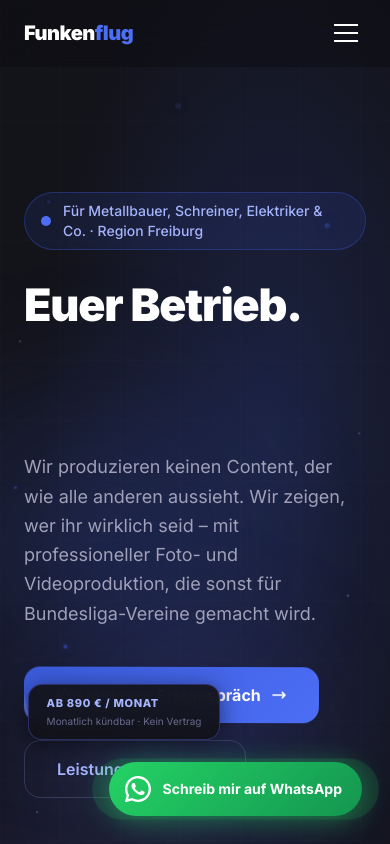
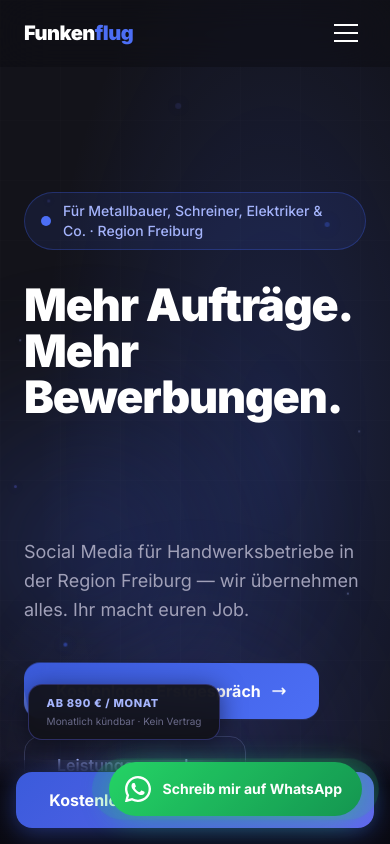
Before and after one commit to robinbusiness23-ui/smmaweb, a Next.js app: page / in a window 390 px wide. Shown: the top 844 px of the page. Built offline with nearby package versions, Linux system fonts and the light colour scheme; a web font is replaced by a local one.

Commit message:
Sharper hero headline, fix price badge, sticky mobile CTA, section CTAs

```diff
--- a/app/page.tsx
+++ b/app/page.tsx
@@ -341,7 +341,7 @@ function Home({ editorMode, setEditorMode }: { editorMode: boolean; setEditorMod
   }, []);
 
   return (
-    <main className="min-h-screen overflow-x-hidden">
+    <main className="min-h-screen overflow-x-hidden pb-[72px] md:pb-0">
       <ScrollProgress />
 
       {/* ─────────────────── NAV ─────────────────── */}
@@ -427,20 +427,20 @@ function Home({ editorMode, setEditorMode }: { editorMode: boolean; setEditorMod
 
             <h1
               data-eid="hero-h1"
-              className="text-[clamp(2.8rem,8vw,5.5rem)] font-black leading-[1.03] mb-8 tracking-tight">
-              <span className="animate-fade-up block text-white delay-100" style={{ opacity: 0 }}>Euer Betrieb.</span>
+              className="text-[clamp(2.8rem,8vw,5.5rem)] font-black leading-[1.03] mb-6 tracking-tight">
+              <span className="animate-fade-up block text-white delay-100" style={{ opacity: 0 }}>Mehr Aufträge.</span>
+              <span className="animate-fade-up block text-white delay-150" style={{ opacity: 0 }}>Mehr Bewerbungen.</span>
               <span className="animate-fade-up block delay-200 shimmer-text" style={{ opacity: 0 }}>
-                Sichtbar gemacht.
+                Durch echten Content.
               </span>
             </h1>
 
             <p
               data-eid="hero-p"
-              className="animate-fade-up delay-300 text-lg md:text-xl text-[#a0a0b8] leading-relaxed mb-10 max-w-2xl"
+              className="animate-fade-up delay-300 text-lg md:text-xl text-[#a0a0b8] leading-relaxed mb-10 max-w-xl"
               style={{ opacity: 0 }}>
-              Wir produzieren keinen Content, der wie alle anderen aussieht.
-              Wir zeigen, wer ihr wirklich seid – mit professioneller Foto- und
-              Videoproduktion, die sonst für Bundesliga-Vereine gemacht wird.
+              Social Media für Handwerksbetriebe in der Region Freiburg —
+              wir übernehmen alles. Ihr macht euren Job.
             </p>
 
             <div className="animate-fade-up delay-400 flex flex-wrap gap-4" style={{ opacity: 0 }}>
@@ -465,8 +465,8 @@ function Home({ editorMode, setEditorMode }: { editorMode: boolean; setEditorMod
             <div className="animate-fade-up delay-500 mt-14 flex flex-wrap gap-6" style={{ opacity: 0 }}>
               {[
                 "Keine Knebelverträge",
-                "100% Inhouse-Produktion",
-                "Ab 690 €/Monat",
+                "300% mehr Reichweite nach 90 Tagen",
+                "Ab 890 €/Monat",
               ].map((label, i) => (
                 <div key={i} className="flex items-center gap-2.5 group">
                   <div className="w-5 h-5 rounded-full bg-[#3b5bdb]/25 flex items-center justify-center flex-shrink-0 group-hover:bg-[#3b5bdb]/50 transition-colors">
@@ -1408,6 +1408,17 @@ function Home({ editorMode, setEditorMode }: { editorMode: boolean; setEditorMod
 
       {/* ─────────────────── FOUNDER / ABOUT ─────────────────── */}
       <div className="section-divider" />
+      <section className="py-10 relative" style={{ background: "#0f0f18" }}>
+        <div className="max-w-6xl mx-auto px-6 flex flex-col sm:flex-row items-center justify-between gap-4">
+          <p className="text-[#a0a0b8] text-sm">Bereit loszulegen? Das erste Gespräch ist kostenlos.</p>
+          <a href="#kontakt"
+            className="inline-flex items-center gap-2 px-6 py-3 rounded-xl font-bold text-white text-sm transition-all duration-300 hover:scale-105 flex-shrink-0"
+            style={{ background: "linear-gradient(135deg,#3b5bdb,#6366f1)", boxShadow: "0 4px 20px rgba(59,91,219,0.4)" }}>
+            Kostenloses Erstgespräch →
+          </a>
+        </div>
+      </section>
+      <div className="section-divider" />
       <section className="py-14 md:py-24 relative overflow-hidden" style={{ background: "#13131a" }}>
         <div className="absolute top-0 right-0 w-[600px] h-[600px] pointer-events-none"
           style={{ background: "radial-gradient(circle at 85% 10%, rgba(59,91,219,0.07) 0%, transparent 60%)" }} />
@@ -1601,6 +1612,17 @@ function Home({ editorMode, setEditorMode }: { editorMode: boolean; setEditorMod
       </section>
 
       {/* ─────────────────── VERGLEICH ─────────────────── */}
+      <div className="section-divider" />
+      <section className="py-10 relative" style={{ background: "#16161f" }}>
+        <div className="max-w-6xl mx-auto px-6 flex flex-col sm:flex-row items-center justify-between gap-4">
+          <p className="text-[#a0a0b8] text-sm">Überzeugt? Wir machen das erste Gespräch kostenlos.</p>
+          <a href="#kontakt"
+            className="inline-flex items-center gap-2 px-6 py-3 rounded-xl font-bold text-white text-sm transition-all duration-300 hover:scale-105 flex-shrink-0"
+            style={{ background: "linear-gradient(135deg,#3b5bdb,#6366f1)", boxShadow: "0 4px 20px rgba(59,91,219,0.4)" }}>
+            Kostenloses Erstgespräch →
+          </a>
+        </div>
+      </section>
       <div className="section-divider" />
       <section className="py-14 md:py-20 relative overflow-hidden" style={{ background: "#1e1e28" }}>
         <div className="max-w-5xl mx-auto px-6">
@@ -2107,6 +2129,19 @@ function Home({ editorMode, setEditorMode }: { editorMode: boolean; setEditorMod
 
       {reportOpen && <MonthlyReportModal onClose={() => setReportOpen(false)} />}
 
+      {/* ── Mobile sticky CTA bar ── */}
+      <div className="md:hidden fixed bottom-0 left-0 right-0 z-[996] px-4 pb-4 pt-3"
+        style={{ background: "linear-gradient(to top, rgba(10,10,18,0.98) 70%, transparent)", backdropFilter: "blur(12px)" }}>
+        <a href="#kontakt"
+          className="flex items-center justify-center gap-2 w-full py-4 rounded-2xl font-bold text-white text-base"
+          style={{ background: "linear-gradient(135deg,#3b5bdb,#6366f1)", boxShadow: "0 4px 24px rgba(59,91,219,0.5)" }}>
+          Kostenloses Erstgespräch buchen
+          <svg width="16" height="16" fill="none" stroke="currentColor" strokeWidth="2.5" strokeLinecap="round" strokeLinejoin="round" viewBox="0 0 24 24">
+            <path d="M17 8l4 4m0 0l-4 4m4-4H3"/>
+          </svg>
+        </a>
+      </div>
+
       {/* ── Sticky pricing badge ── */}
       <a href="#pricing-view" style={{
         position: "fixed", bottom: "6.5rem", left: "1.75rem", zIndex: 998,
```
